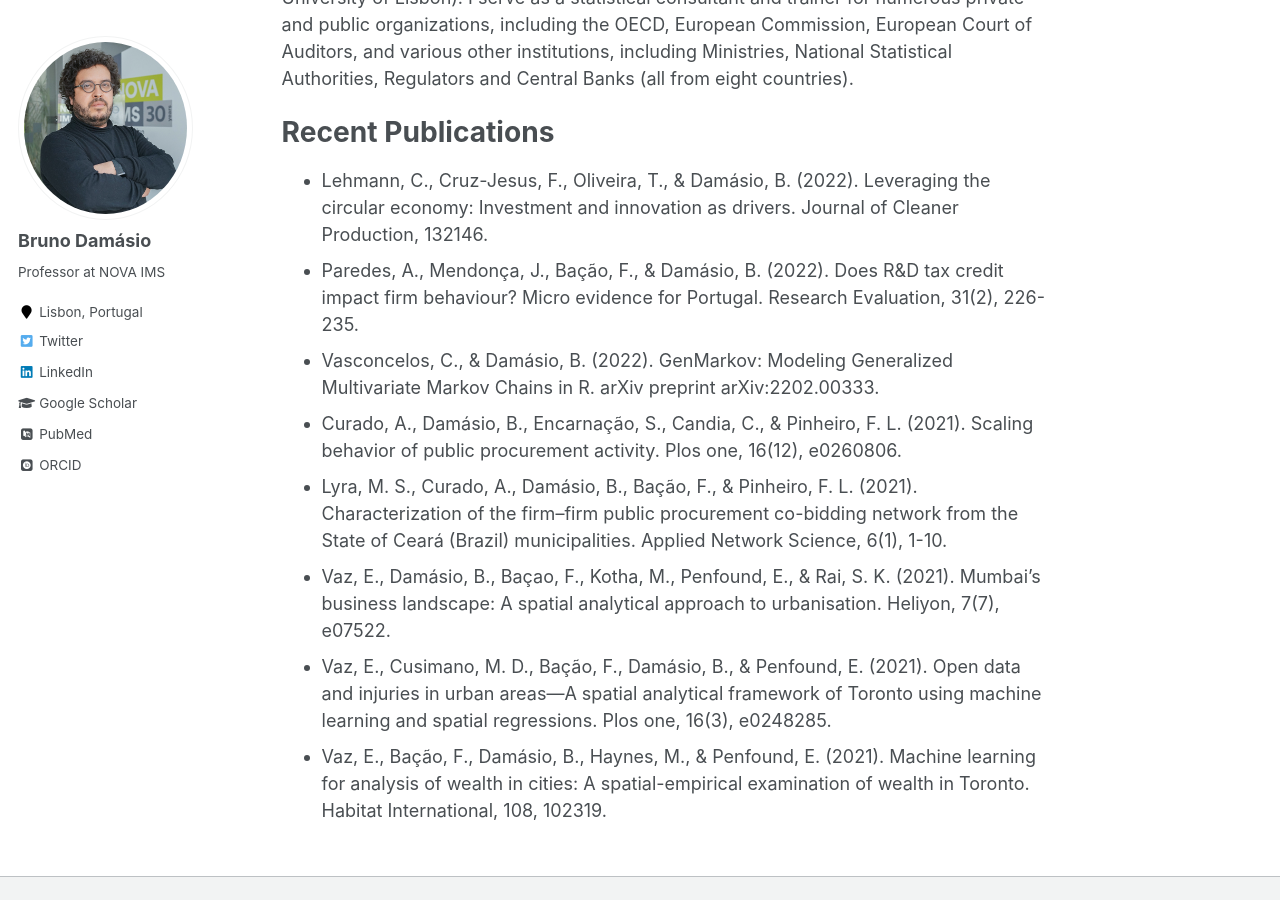
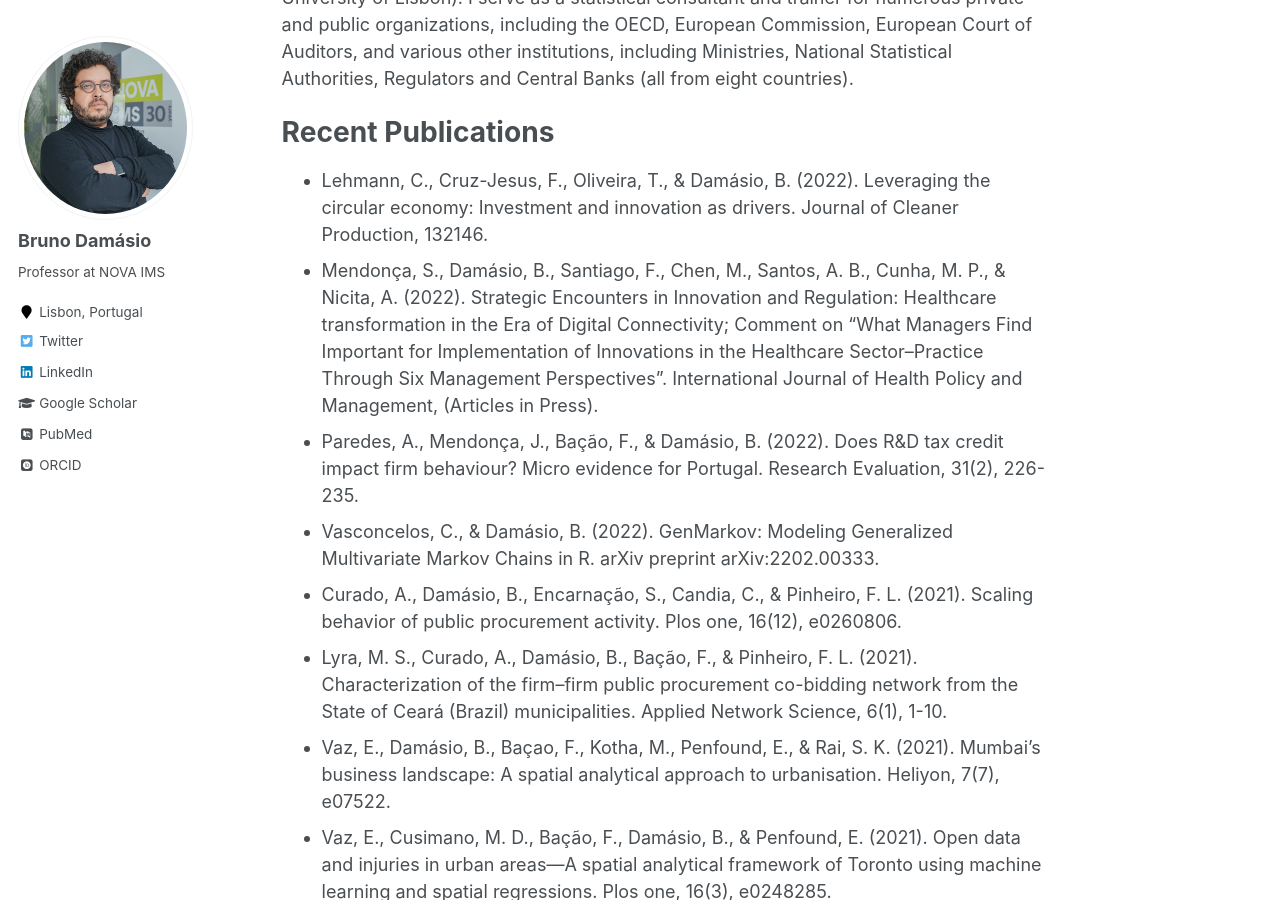
Before and after one commit to damasiob/damasiob.github.io, a Jekyll site: the page built from _pages/about.md, in a window 1280 px wide and 900 px high, scrolled down 419 px. Built offline with Jekyll 4.4.1, drawn with Linux system fonts in a browser that asks for light colours; some web fonts are replaced.

Commit message:
Update about.md

```diff
--- a/_pages/about.md
+++ b/_pages/about.md
@@ -15,6 +15,7 @@ Recent Publications
 ======
 
 * Lehmann, C., Cruz-Jesus, F., Oliveira, T., & Damásio, B. (2022). Leveraging the circular economy: Investment and innovation as drivers. Journal of Cleaner Production, 132146.
+* Mendonça, S., Damásio, B., Santiago, F., Chen, M., Santos, A. B., Cunha, M. P., & Nicita, A. (2022). Strategic Encounters in Innovation and Regulation: Healthcare transformation in the Era of Digital Connectivity; Comment on “What Managers Find Important for Implementation of Innovations in the Healthcare Sector–Practice Through Six Management Perspectives”. International Journal of Health Policy and Management, (Articles in Press).
 * Paredes, A., Mendonça, J., Bação, F., & Damásio, B. (2022). Does R&D tax credit impact firm behaviour? Micro evidence for Portugal. Research Evaluation, 31(2), 226-235.
 * Vasconcelos, C., & Damásio, B. (2022). GenMarkov: Modeling Generalized Multivariate Markov Chains in R. arXiv preprint arXiv:2202.00333.
 * Curado, A., Damásio, B., Encarnação, S., Candia, C., & Pinheiro, F. L. (2021). Scaling behavior of public procurement activity. Plos one, 16(12), e0260806.
```
